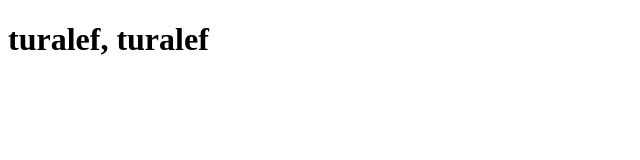
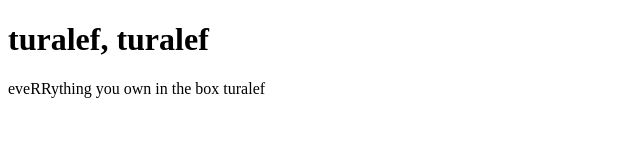
Before and after one commit to ViktorovVik/totheleft, a plain HTML site: page index.html in a window 1280 px wide. Shown: the whole page, without its empty margins (0-640 px from the left). Drawn offline with Linux system fonts and the light colour scheme.

Commit message:
edited index

```diff
--- a/index.html
+++ b/index.html
@@ -7,5 +7,6 @@
 </head>
 <body>
       <h1>turalef, turalef</h1>
+      <p>eveRRything you own in the box turalef</p>
 </body>
 </html>
```
